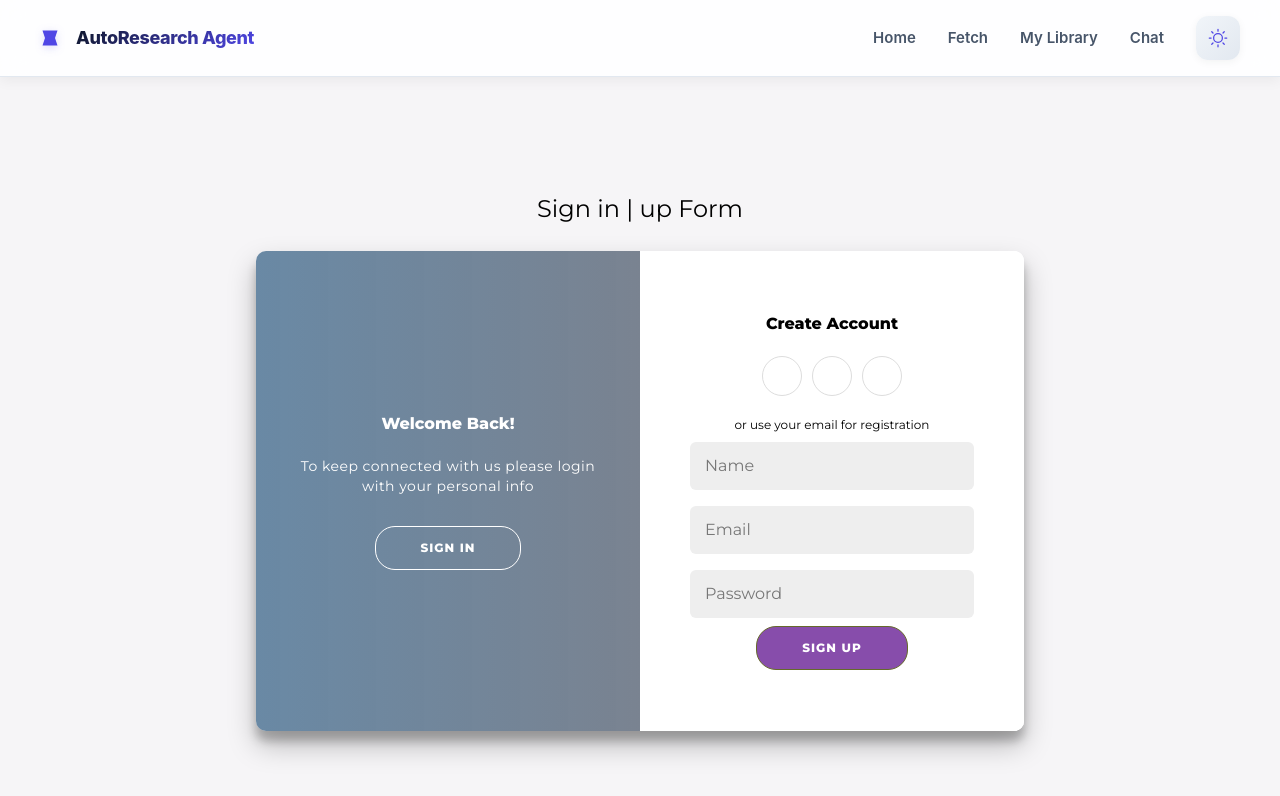
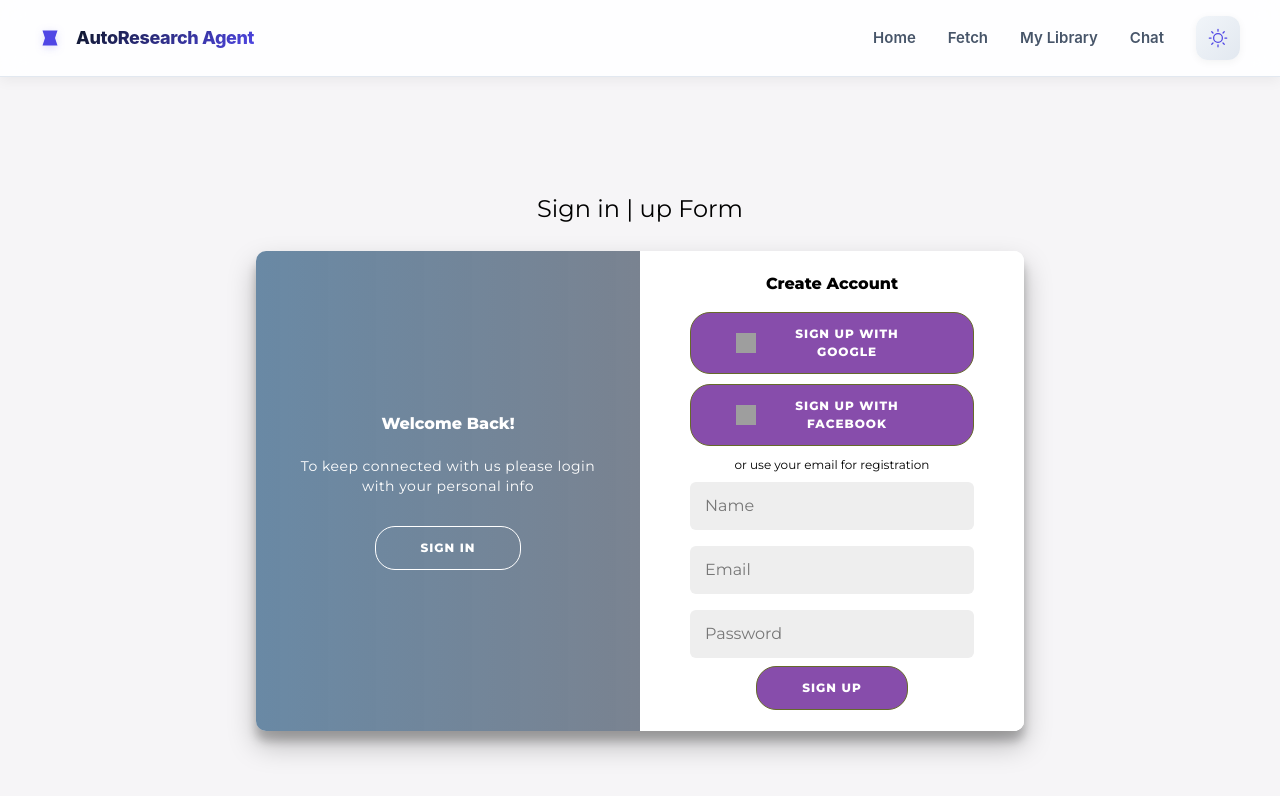
Before and after one commit to Amaanuddin05/AutoResearch-Agent, an Angular app in the folder frontend/: page /login in a window 1280 px wide. Both pictures are taken after a click on the button "SIGN UP". Shown: the top 796 px of the page. Built offline with nearby package versions, Linux system fonts and the light colour scheme; grey boxes are pictures that could not be loaded.

Commit message:
againloginupdate

```diff
--- a/frontend/src/app/login/login.component.html
+++ b/frontend/src/app/login/login.component.html
@@ -12,10 +12,17 @@
       <form aria-label="Sign up form">
         <h1>Create Account</h1>
 
-      <div class="social-container">
-        <a href="#" class="social"><i class="fab fa-facebook-f"></i></a>
-        <a href="#" class="social"><i class="fab fa-google-plus-g"></i></a>
-        <a href="#" class="social"><i class="fab fa-linkedin-in"></i></a>
+        <!-- New Social Buttons -->
+        <div class="social-login">
+          <button class="google-btn">
+            <img src="https://developers.google.com/identity/images/g-logo.png" />
+            Sign up with Google
+          </button>
+
+          <button class="fb-btn">
+            <img src="https://cdn-icons-png.flaticon.com/512/124/124010.png" />
+            Sign up with Facebook
+          </button>
         </div>
 
         <span>or use your email for registration</span>
@@ -33,10 +40,17 @@
       <form>
         <h1>Sign in</h1>
 
-      <div class="social-container">
-        <a href="#" class="social"><i class="fab fa-facebook-f"></i></a>
-        <a href="#" class="social"><i class="fab fa-google-plus-g"></i></a>
-        <a href="#" class="social"><i class="fab fa-linkedin-in"></i></a>
+        <!-- New Social Buttons -->
+        <div class="social-login">
+          <button class="google-btn">
+            <img src="https://developers.google.com/identity/images/g-logo.png" />
+            Sign in with Google
+          </button>
+
+          <button class="fb-btn">
+            <img src="https://cdn-icons-png.flaticon.com/512/124/124010.png" />
+            Sign in with Facebook
+          </button>
         </div>
 
         <span>or use your account</span>
@@ -54,14 +68,12 @@
     <div class="overlay-container">
       <div class="overlay">
 
-      <!-- Left Side -->
         <div class="overlay-panel overlay-left">
           <h1>Welcome Back!</h1>
           <p>To keep connected with us please login with your personal info</p>
           <button class="ghost" type="button" (click)="switchToSignIn()">Sign In</button>
         </div>
 
-      <!-- Right Side -->
         <div class="overlay-panel overlay-right">
           <h1>Hello, Friend!</h1>
           <p>Enter your personal details and start your journey with us</p>
@@ -71,8 +83,4 @@
       </div>
     </div>
   </div>
-
-  <footer>
-
-  </footer>
 </section>
--- a/frontend/src/app/login/login.component.scss
+++ b/frontend/src/app/login/login.component.scss
@@ -582,6 +582,340 @@
 // }
 
 
+// @import url('https://fonts.googleapis.com/css?family=Montserrat:400,800');
+
+// :host {
+//   display: block;
+//   box-sizing: border-box;
+// }
+
+// .login {
+//   background: #f6f5f7;
+//   display: flex;
+//   justify-content: center;
+//   align-items: center;
+//   flex-direction: column;
+//   font-family: 'Montserrat', sans-serif;
+//   min-height: 100vh;
+//   margin: 0;
+//   padding: 2rem 1rem 4rem;
+//   text-align: center;
+// }
+
+// .login__title {
+//   margin: 0 0 1.5rem;
+//   font-size: 1.5rem;
+// }
+
+// .login h1 {
+//   font-weight: bold;
+//   margin: 0;
+// }
+
+// .login p {
+//   font-size: 14px;
+//   font-weight: 100;
+//   line-height: 20px;
+//   letter-spacing: 0.5px;
+//   margin: 20px 0 30px;
+// }
+
+// .login span {
+//   font-size: 12px;
+// }
+
+// .login a {
+//   color: #333;
+//   font-size: 14px;
+//   text-decoration: none;
+//   margin: 15px 0;
+// }
+
+// /* ---- BUTTON DARK BLUE ---- */
+// .login button {
+//   border-radius: 20px;
+//   border: 1px solid #666a2a;
+//   background-color: #874dab;
+//   color: #ffffff;
+//   font-size: 12px;
+//   font-weight: bold;
+//   padding: 12px 45px;
+//   letter-spacing: 1px;
+//   text-transform: uppercase;
+//   transition: transform 80ms ease-in;
+//   cursor: pointer;
+// }
+
+// .login button:active {
+//   transform: scale(0.95);
+// }
+
+// .login button:focus-visible {
+//   outline: 2px solid rgba(83, 41, 117, 0.3);
+//   outline-offset: 2px;
+// }
+
+// .login button.ghost {
+//   background-color: transparent;
+//   border-color: #ffffff;
+// }
+
+// .login form {
+//   background-color: #ffffff;
+//   display: flex;
+//   align-items: center;
+//   justify-content: center;
+//   flex-direction: column;
+//   padding: 0 50px;
+//   height: 100%;
+//   text-align: center;
+// }
+
+// .login input {
+//   background-color: #eee;
+//   border: none;
+//   padding: 12px 15px;
+//   margin: 8px 0;
+//   width: 100%;
+//   border-radius: 6px;
+// }
+
+// .login .container {
+//   background-color: #fff;
+//   border-radius: 10px;
+//   box-shadow:
+//     0 14px 28px rgba(0, 0, 0, 0.25),
+//     0 10px 10px rgba(0, 0, 0, 0.22);
+//   position: relative;
+//   overflow: hidden;
+//   width: 768px;
+//   max-width: 100%;
+//   min-height: 480px;
+//   transition: box-shadow 0.3s ease;
+// }
+
+// .login .container:hover {
+//   box-shadow:
+//     0 20px 35px rgba(0, 0, 0, 0.3),
+//     0 15px 15px rgba(0, 0, 0, 0.2);
+// }
+
+// .login .form-container {
+//   position: absolute;
+//   top: 0;
+//   height: 100%;
+//   transition: all 0.6s ease-in-out;
+// }
+
+// .login .sign-in-container {
+//   left: 0;
+//   width: 50%;
+//   z-index: 2;
+// }
+
+// .login .container.right-panel-active .sign-in-container {
+//   transform: translateX(100%);
+// }
+
+// .login .sign-up-container {
+//   left: 0;
+//   width: 50%;
+//   opacity: 0;
+//   z-index: 1;
+// }
+
+// .login .container.right-panel-active .sign-up-container {
+//   transform: translateX(100%);
+//   opacity: 1;
+//   z-index: 5;
+//   animation: show 0.6s;
+// }
+
+// @keyframes show {
+//   0%, 49.99% {
+//     opacity: 0;
+//     z-index: 1;
+//   }
+
+//   50%, 100% {
+//     opacity: 1;
+//     z-index: 5;
+//   }
+// }
+
+// .login .overlay-container {
+//   position: absolute;
+//   top: 0;
+//   left: 50%;
+//   width: 50%;
+//   height: 100%;
+//   overflow: hidden;
+//   transition: transform 0.6s ease-in-out;
+//   z-index: 100;
+// }
+
+// .login .container.right-panel-active .overlay-container {
+//   transform: translateX(-100%);
+// }
+
+// /* ---- SKY BLUE SIGNUP OVERLAY ---- */
+// .login .overlay {
+// //   background: linear-gradient(to right, #1c4c767c, #36579e75);
+// background: linear-gradient(
+//   to right,
+//   #1c4c76a8,  /* deep blue */
+//   #2a394fa0,  /* medium blue */
+//   #35455c80   /* light sky-blue mix */
+// );
+
+//   background-repeat: no-repeat;
+//   background-size: cover;
+//   background-position: 0 0;
+//   color: #ffffff;
+//   position: relative;
+//   left: -100%;
+//   height: 100%;
+//   width: 200%;
+//   transform: translateX(0);
+//   transition: transform 0.6s ease-in-out;
+// }
+
+// .login .container.right-panel-active .overlay {
+//   transform: translateX(50%);
+// }
+
+// .login .overlay-panel {
+//   position: absolute;
+//   display: flex;
+//   align-items: center;
+//   justify-content: center;
+//   flex-direction: column;
+//   padding: 0 40px;
+//   text-align: center;
+//   top: 0;
+//   height: 100%;
+//   width: 50%;
+//   transform: translateX(0);
+//   transition: transform 0.6s ease-in-out;
+// }
+
+// .login .overlay-left {
+//   transform: translateX(-20%);
+// }
+
+// .login .container.right-panel-active .overlay-left {
+//   transform: translateX(0);
+// }
+
+// .login .overlay-right {
+//   right: 0;
+//   transform: translateX(0);
+// }
+
+// .login .container.right-panel-active .overlay-right {
+//   transform: translateX(20%);
+// }
+
+// .login .social-container {
+//   margin: 20px 0;
+// }
+
+// .login .social-container a {
+//   border: 1px solid #dddddd;
+//   border-radius: 50%;
+//   display: inline-flex;
+//   justify-content: center;
+//   align-items: center;
+//   margin: 0 5px;
+//   height: 40px;
+//   width: 40px;
+// }
+
+// // .login footer {
+// //   background-color: #222;
+// //   color: #fff;
+// //   font-size: 14px;
+// //   margin-top: 2rem;
+// //   padding: 1rem;
+// //   border-radius: 999px;
+// // }
+
+// // .login footer p {
+// //   margin: 0;
+// // }
+
+// // .login footer i {
+// //   color: red;
+// // }
+
+// // .login footer a {
+// //   color: #3c97bf;
+// //   text-decoration: none;
+// // }
+
+// /* ---- RESPONSIVE ---- */
+// @media (max-width: 900px) {
+//   .login {
+//     padding-top: 3rem;
+//   }
+
+//   .login .container {
+//     min-height: 520px;
+//   }
+// }
+
+// @media (max-width: 600px) {
+//   .login .container {
+//     min-height: 600px;
+//   }
+
+//   .login form {
+//     padding: 0 32px;
+//   }
+// }
+
+// /* ---- DARK MODE BLUE THEME ---- */
+// @mixin login-dark-colors {
+//   .login {
+//     background: linear-gradient(135deg, #0a1330 0%, #0f1b4a 100%);
+//     color: #e2e8f0;
+//   }
+
+//   .login .container {
+//     background: rgba(10, 19, 48, 0.85);
+//     box-shadow:
+//       0 14px 28px rgba(0, 0, 0, 0.6),
+//       0 10px 10px rgba(0, 0, 0, 0.4);
+//   }
+
+//   .login form {
+//     background: rgba(10, 19, 48, 0.9);
+//   }
+
+//   .login input {
+//     background: rgba(148, 163, 184, 0.2);
+//     color: #f8fafc;
+//   }
+
+//   .login button {
+//     border-color: #0038a8;
+//     background-color: #0038a8;
+//   }
+
+//   .login button.ghost {
+//     border-color: #f8fafc;
+//   }
+
+//   .login a {
+//     color: #cbd5f5;
+//   }
+// }
+
+// :host-context(.dark-mode) {
+//   @include login-dark-colors;
+// }
+
+
 @import url('https://fonts.googleapis.com/css?family=Montserrat:400,800');
 
 :host {
@@ -642,12 +976,16 @@
   padding: 12px 45px;
   letter-spacing: 1px;
   text-transform: uppercase;
-  transition: transform 80ms ease-in;
+  transition: transform 80ms ease-in, box-shadow 0.3s ease;
   cursor: pointer;
 }
 
 .login button:active {
   transform: scale(0.95);
+}
+
+.login button:hover {
+  box-shadow: 0 10px 18px rgba(0, 0, 0, 0.25);
 }
 
 .login button:focus-visible {
@@ -678,8 +1016,16 @@
   margin: 8px 0;
   width: 100%;
   border-radius: 6px;
+  transition: box-shadow 0.25s ease, transform 0.15s ease;
 }
 
+.login input:focus {
+  outline: none;
+  box-shadow: 0 0 0 2px rgba(135, 77, 171, 0.5);
+  transform: translateY(-1px);
+}
+
+/* ---- MAIN CARD ---- */
 .login .container {
   background-color: #fff;
   border-radius: 10px;
@@ -691,13 +1037,15 @@
   width: 768px;
   max-width: 100%;
   min-height: 480px;
-  transition: box-shadow 0.3s ease;
+  transition: box-shadow 0.3s ease, transform 0.4s ease;
+  animation: floatIn 0.8s ease-out;
 }
 
 .login .container:hover {
   box-shadow:
     0 20px 35px rgba(0, 0, 0, 0.3),
     0 15px 15px rgba(0, 0, 0, 0.2);
+  transform: translateY(-4px);
 }
 
 .login .form-container {
@@ -760,7 +1108,7 @@
 
 /* ---- SKY BLUE SIGNUP OVERLAY ---- */
 .login .overlay {
-//   background: linear-gradient(to right, #1c4c767c, #36579e75);
+  // background: linear-gradient(to right, #1c4c767c, #36579e75);
   background: linear-gradient(
     to right,
     #1c4c76a8,  /* deep blue */
@@ -816,6 +1164,7 @@ background: linear-gradient(
   transform: translateX(20%);
 }
 
+/* OLD ROUND ICONS (optional, agar use karte ho) */
 .login .social-container {
   margin: 20px 0;
 }
@@ -831,27 +1180,102 @@ background: linear-gradient(
   width: 40px;
 }
 
-// .login footer {
-//   background-color: #222;
-//   color: #fff;
-//   font-size: 14px;
-//   margin-top: 2rem;
-//   padding: 1rem;
-//   border-radius: 999px;
-// }
+/* ===========================
+   NEW SOCIAL LOGIN BUTTONS
+   animated Google / Facebook
+   =========================== */
 
-// .login footer p {
-//   margin: 0;
-// }
+.social-login {
+  display: flex;
+  flex-direction: column;
+  gap: 10px;
+  width: 100%;
+  margin: 16px 0 10px;
+}
 
-// .login footer i {
-//   color: red;
-// }
+.google-btn,
+.fb-btn {
+  width: 100%;
+  padding: 10px 16px;
+  border-radius: 30px;
+  border: 1px solid #e2e8f0;
+  background: #ffffff;
+  display: flex;
+  align-items: center;
+  justify-content: center;
+  gap: 10px;
+  font-size: 14px;
+  font-weight: 500;
+  cursor: pointer;
+  outline: none;
+  transition:
+    transform 0.18s ease,
+    box-shadow 0.25s ease,
+    background 0.25s ease;
+  animation: slideUp 0.6s ease-out both;
+}
 
-// .login footer a {
-//   color: #3c97bf;
-//   text-decoration: none;
-// }
+.social-login button img {
+  width: 20px;
+  height: 20px;
+}
+
+.google-btn {
+  animation-delay: 0.05s;
+}
+
+.fb-btn {
+  animation-delay: 0.12s;
+}
+
+.google-btn:hover,
+.fb-btn:hover {
+  transform: translateY(-2px);
+  box-shadow: 0 10px 18px rgba(0, 0, 0, 0.15);
+}
+
+.google-btn:active,
+.fb-btn:active {
+  transform: translateY(0);
+  box-shadow: 0 4px 8px rgba(0, 0, 0, 0.12);
+}
+
+/* optional subtle bg tints */
+.google-btn:hover {
+  background: #f5f7ff;
+}
+
+.fb-btn:hover {
+  background: #edf2ff;
+}
+
+/* ---- ANIMATIONS ---- */
+
+@keyframes floatIn {
+  0% {
+    opacity: 0;
+    transform: translateY(20px) scale(0.98);
+  }
+  60% {
+    opacity: 1;
+    transform: translateY(-4px) scale(1.01);
+  }
+  100% {
+    opacity: 1;
+    transform: translateY(0) scale(1);
+  }
+}
+
+@keyframes slideUp {
+  0% {
+    opacity: 0;
+    transform: translateY(12px);
+  }
+  100% {
+    opacity: 1;
+    transform: translateY(0);
+  }
+}
 
 /* ---- RESPONSIVE ---- */
 @media (max-width: 900px) {
@@ -909,6 +1333,17 @@ background: linear-gradient(
   .login a {
     color: #cbd5f5;
   }
+
+  /* Dark mode social buttons */
+  .social-login button {
+    background: rgba(15, 23, 42, 0.9);
+    border-color: rgba(148, 163, 184, 0.6);
+    color: #e2e8f0;
+  }
+
+  .social-login button:hover {
+    background: rgba(30, 64, 175, 0.9);
+  }
 }
 
 :host-context(.dark-mode) {
```
Lines whose indentation alone changed are shown as unchanged.
